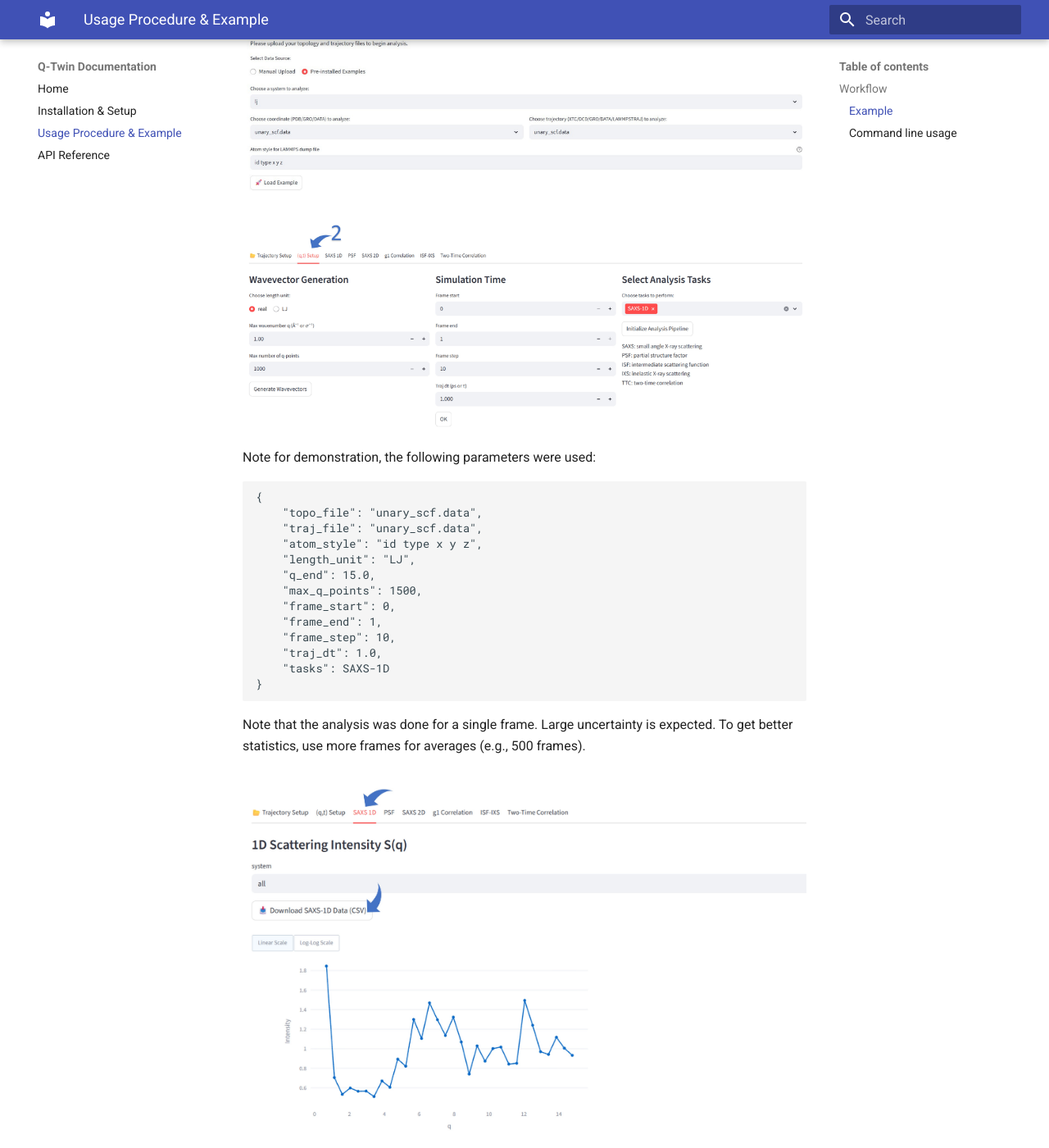
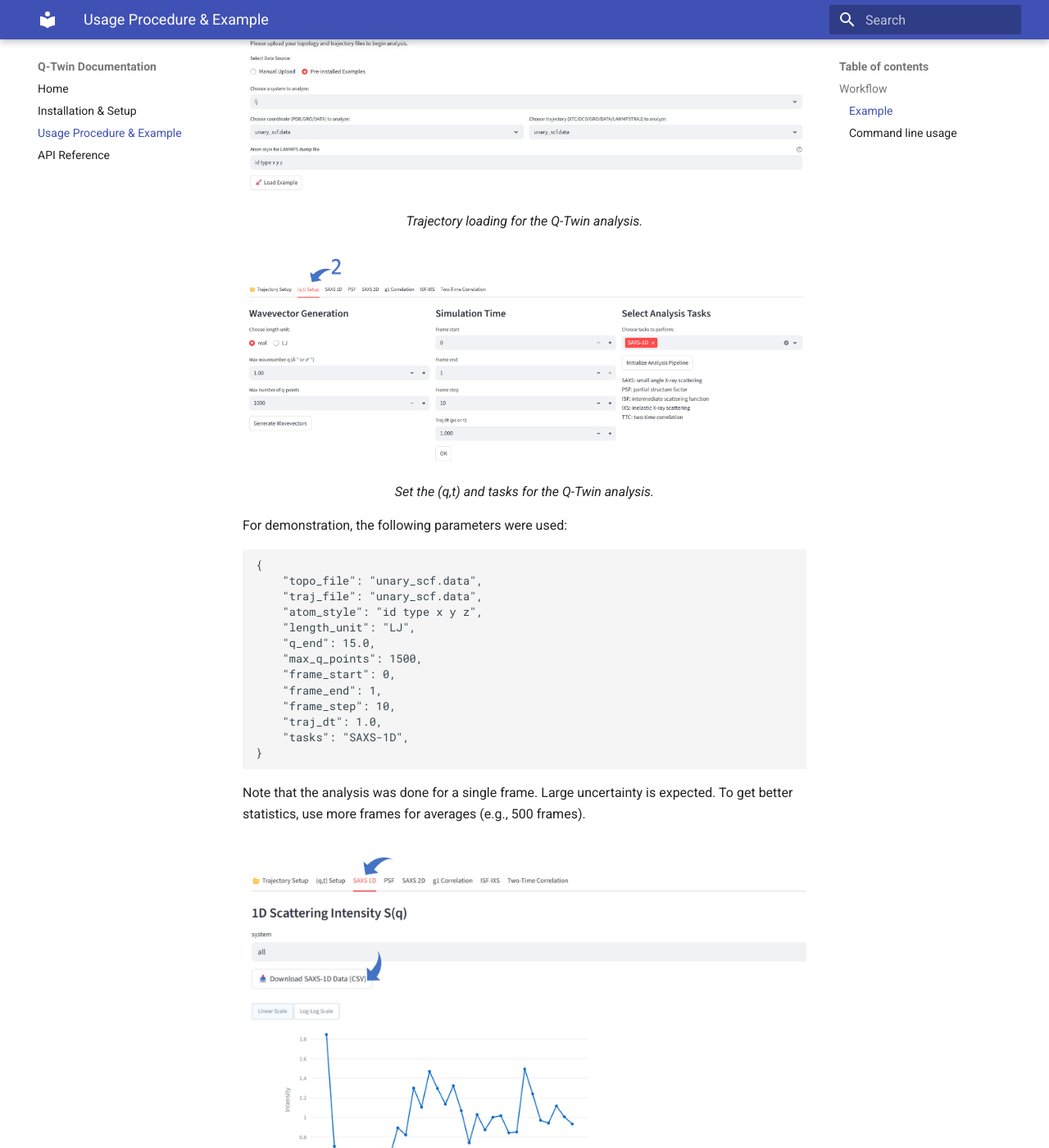
Before and after one commit to nanogchen/Q-Twin, an MkDocs documentation site: the page built from docs/workflow.md, in a window 1280 px wide and 1400 px high, scrolled down 621 px. Shown: the whole window at 82% size. Built offline with MkDocs 1.6.1 and Material for MkDocs 9.7.7, drawn with Linux system fonts in a browser that asks for light colours; some of the changed text lies outside the part shown.

Commit message:
fix caps

````diff
--- a/docs/workflow.md
+++ b/docs/workflow.md
@@ -13,11 +13,14 @@ Here the supercritical Lennard-Jones liquid is used as an example.
 <p align="center">
     <img width="100%" src="../assets/step1.jpg" alt="Load the trajectory">
 </p>
+<p align="center"><em>Trajectory loading for the Q-Twin analysis.</em></p>
 
 <p align="center">
     <img width="100%" src="../assets/step2.jpg" alt="Set the (q,t) and tasks">
 </p>
-Note for demonstration, the following parameters were used:
+<p align="center"><em>Set the (q,t) and tasks for the Q-Twin analysis.</em></p>
+
+For demonstration, the following parameters were used:
 ```json
 {
     "topo_file": "unary_scf.data",
@@ -30,7 +33,7 @@ Note for demonstration, the following parameters were used:
     "frame_end": 1,
     "frame_step": 10,
     "traj_dt": 1.0,
-    "tasks": SAXS-1D
+    "tasks": "SAXS-1D",
 }
 ```
 Note that the analysis was done for a single frame. Large uncertainty is expected. To get better statistics, use more frames for averages (e.g., 500 frames).
@@ -38,5 +41,6 @@ Note that the analysis was done for a single frame. Large uncertainty is expecte
 <p align="center">
     <img width="100%" src="../assets/step3.jpg" alt="Results view and data download">
 </p>
+<p align="center"><em>Results view and data download of the Q-Twin analysis.</em></p>
 
 ### Command line usage
````
